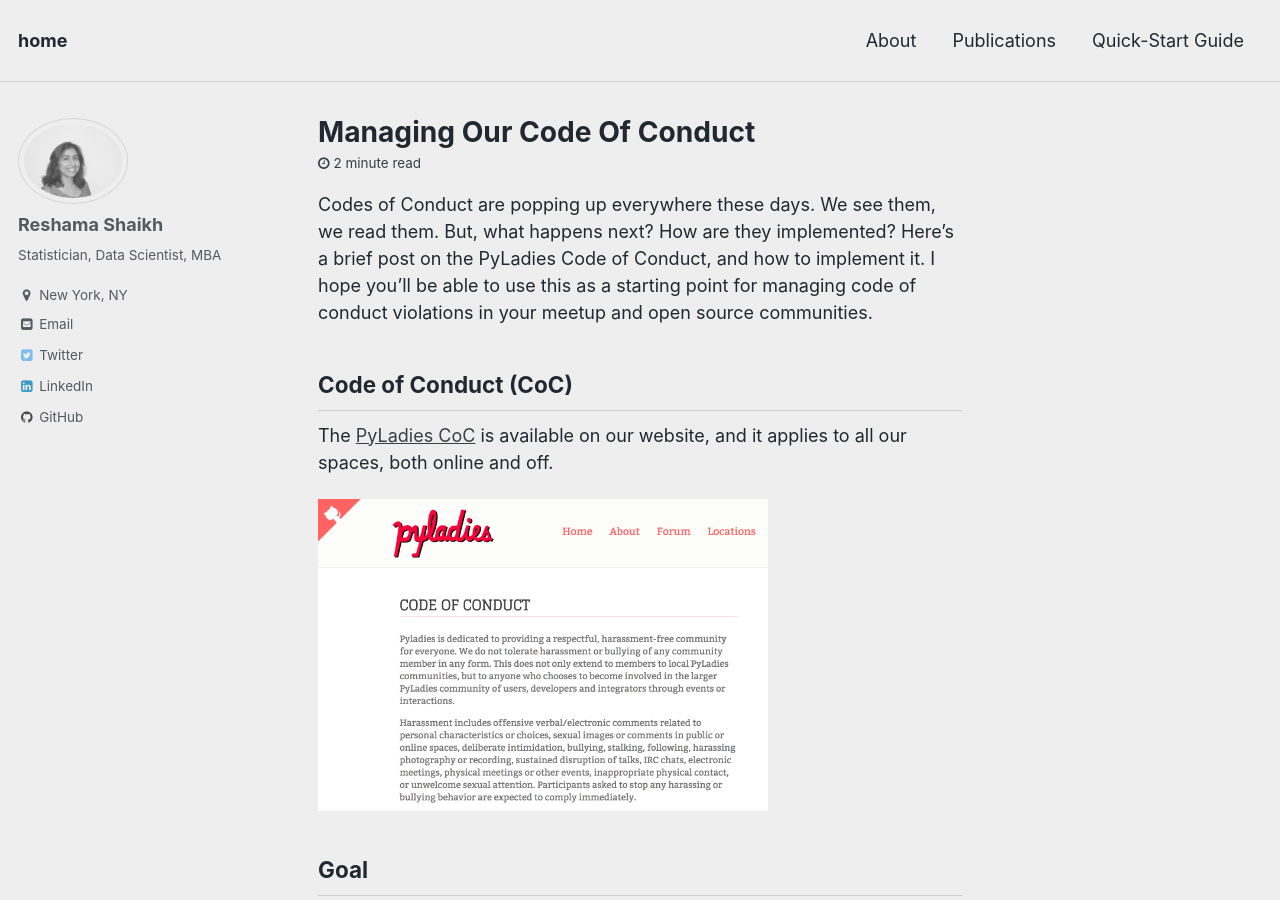
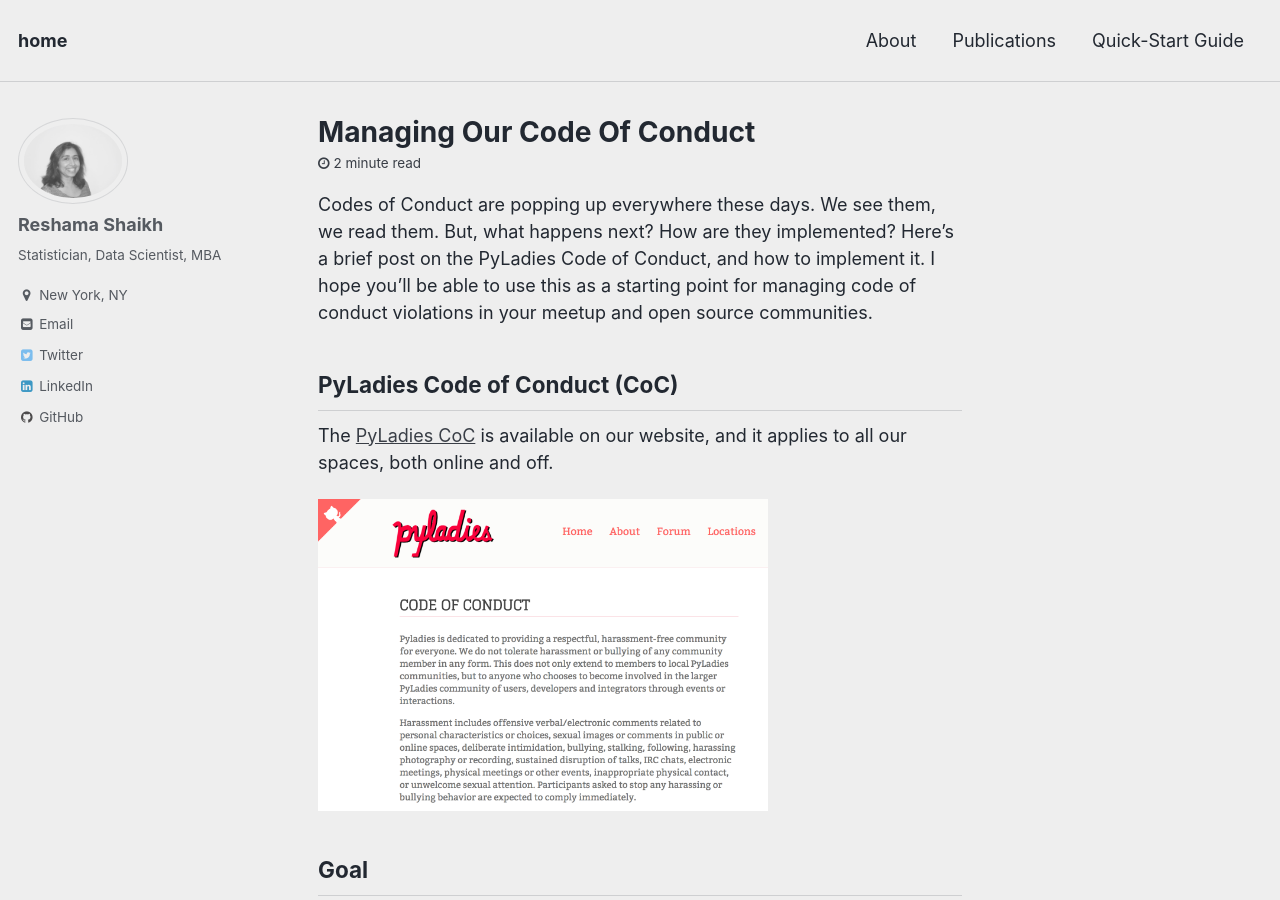
Before and after one commit to reshamas/reshamas.github.io, a Jekyll site: the page built from _posts/2018-01-04-managing-our-code-of-conduct.md, in a window 1280 px wide and 900 px high. Built offline with Jekyll 4.4.1, drawn with Linux system fonts in a browser that asks for light colours.

Commit message:
Update 2018-01-04-managing-our-code-of-conduct.md

```diff
--- a/_posts/2018-01-04-managing-our-code-of-conduct.md
+++ b/_posts/2018-01-04-managing-our-code-of-conduct.md
@@ -1,6 +1,6 @@
 Codes of Conduct are popping up everywhere these days.  We see them, we read them.  But, what happens next?  How are they implemented?  Here's a brief post on the PyLadies Code of Conduct, and how to implement it.  I hope you'll be able to use this as a starting point for managing code of conduct violations in your meetup and open source communities.
 
-## Code of Conduct (CoC)
+## PyLadies Code of Conduct (CoC)
 The [PyLadies CoC](http://www.pyladies.com/CodeOfConduct/) is available on our website, and it applies to all our spaces, both online and off.
 
 <img src="../assets/images/pyladies_coc.png" align="center"  height="300" width="450" >
```
